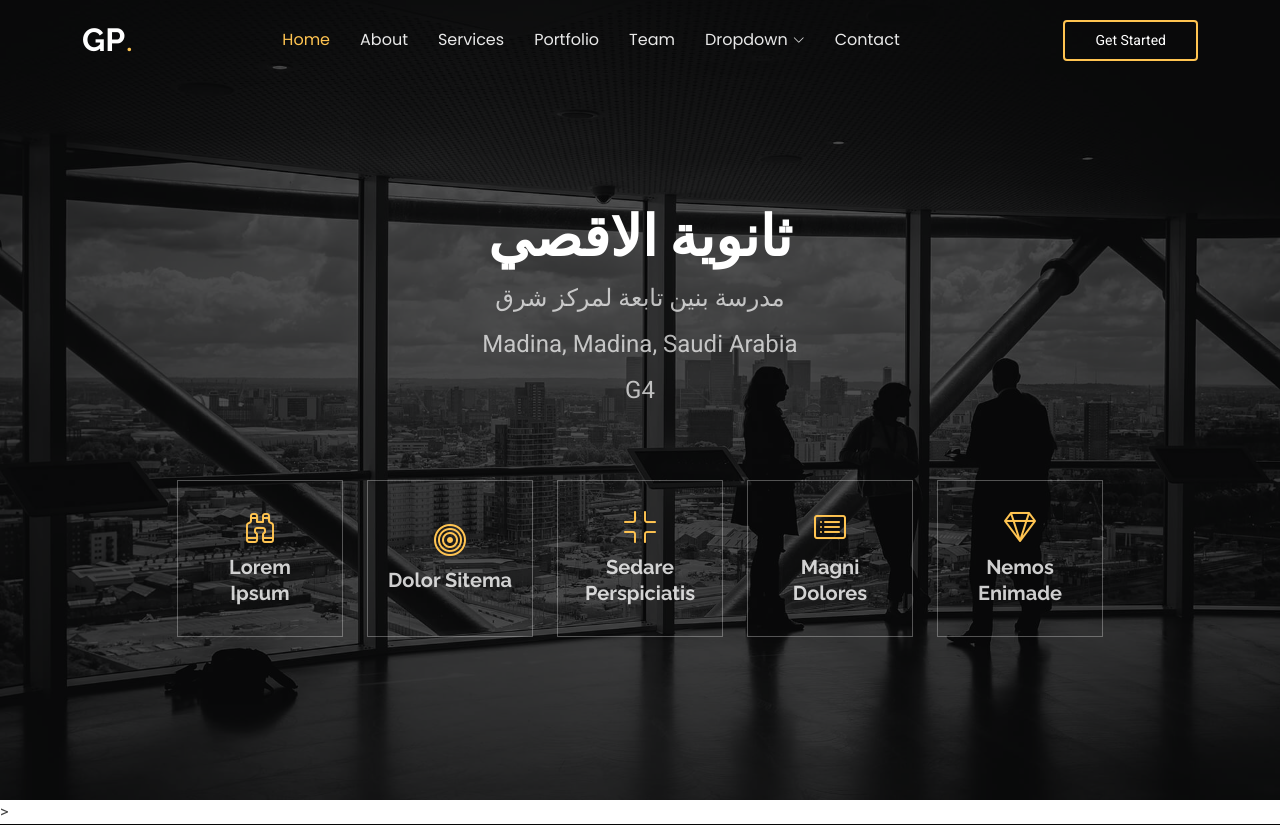
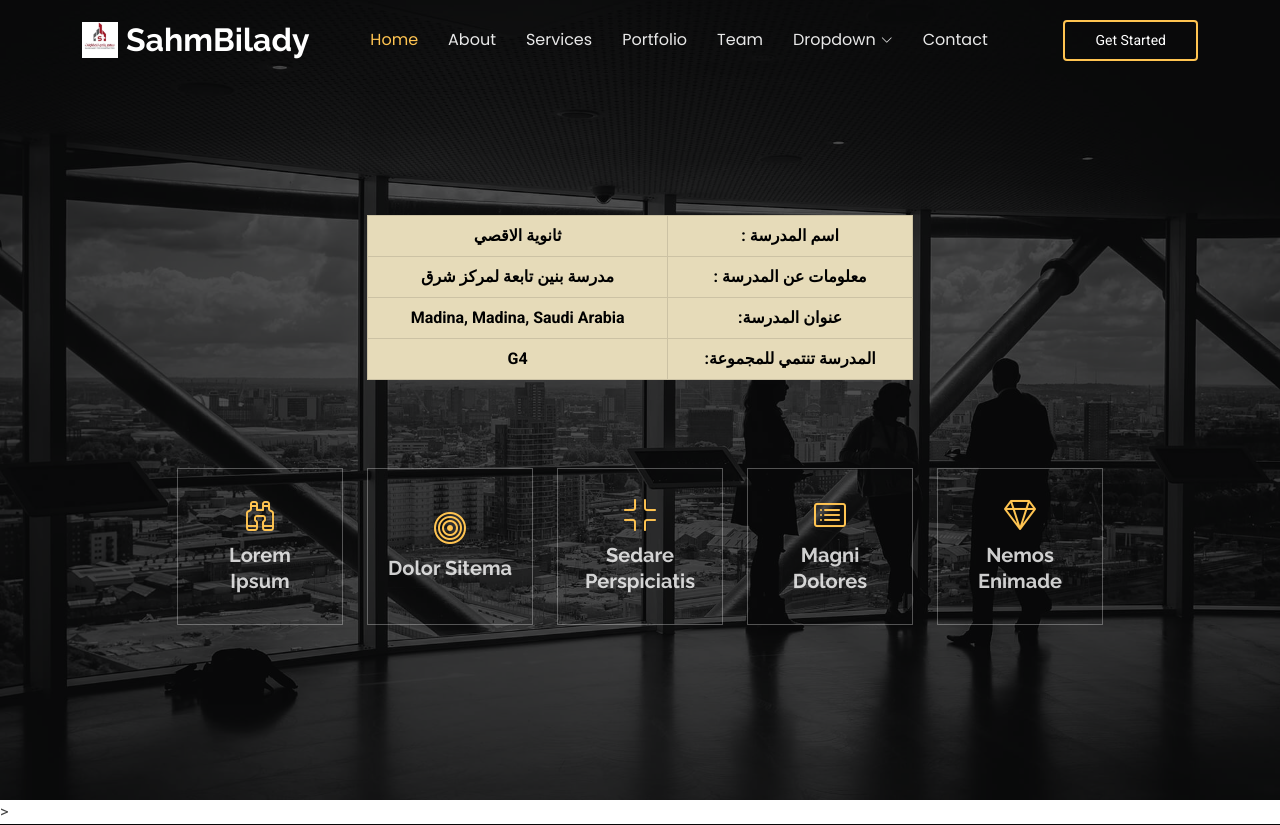
Before and after one commit to abdofaredd/Sahmbilady, a Django app: page /schools/index/1 in a window 1280 px wide. Shown: the top 825 px of the page. Run offline with Django 5.2, Linux system fonts and the light colour scheme; data comes from the database, SQL or seed files in the repository; both versions use the stored data as it was after the commit; lists and menus that the app fills with data are empty; some libraries are stand-ins or nearby versions.

Commit message:
second commit

```diff
--- a/Schools/templates/index.html
+++ b/Schools/templates/index.html
@@ -46,8 +46,10 @@
       <a href="#" class="logo d-flex align-items-center me-auto me-lg-0">
         <!-- Uncomment the line below if you also wish to use an image logo -->
         <!-- <img src="assets/img/logo.png" alt=""> -->
-        <h1 class="sitename">GP</h1>
-        <span>.</span>
+
+        <span><img src="{% static 'assets/img/sahmbilady.jpg' %}" alt="Image"></span>
+
+        <h1 class="sitename">SahmBilady</h1>
       </a>
 
       <nav id="navmenu" class="navmenu">
@@ -95,10 +97,40 @@
 
         <div class="row justify-content-center text-center" data-aos="fade-up" data-aos-delay="100">
           <div class="col-xl-6 col-lg-8">
-            <h2>{{school.name}}<span></span></h2>
-            <p>{{school.description}}</p>
-            <p>{{school.address}}</p>
-            <p>{{school.school_group}}</p>
+
+
+
+            <table class="table table-bordered table-warning table-active">
+<tbody>
+  <tr>
+
+    <th> {{school.name}}</th>
+    <th>: اسم المدرسة </th>
+  </tr>
+
+  <tr>
+
+    <th> {{school.description}}</th>
+    <th>: معلومات عن المدرسة </th>
+  </tr>
+
+  <tr>
+    <th> {{school.address}}</th>
+    <th> :عنوان المدرسة </th>
+
+  </tr>
+
+  <tr>
+    <th> {{school.school_group}}</th>
+    <th>:المدرسة تنتمي للمجموعة </th>
+
+  </tr>
+</tbody>
+            </table>
+            <!-- <h2>   <span></span></h2>
+            <p>  </p>
+            <p>  </p>
+            <p> </p> -->
           </div>
         </div>
 
```
Also changed, not shown: Schools/static/assets/img/sahmbilady.jpg (added), db.sqlite3.
